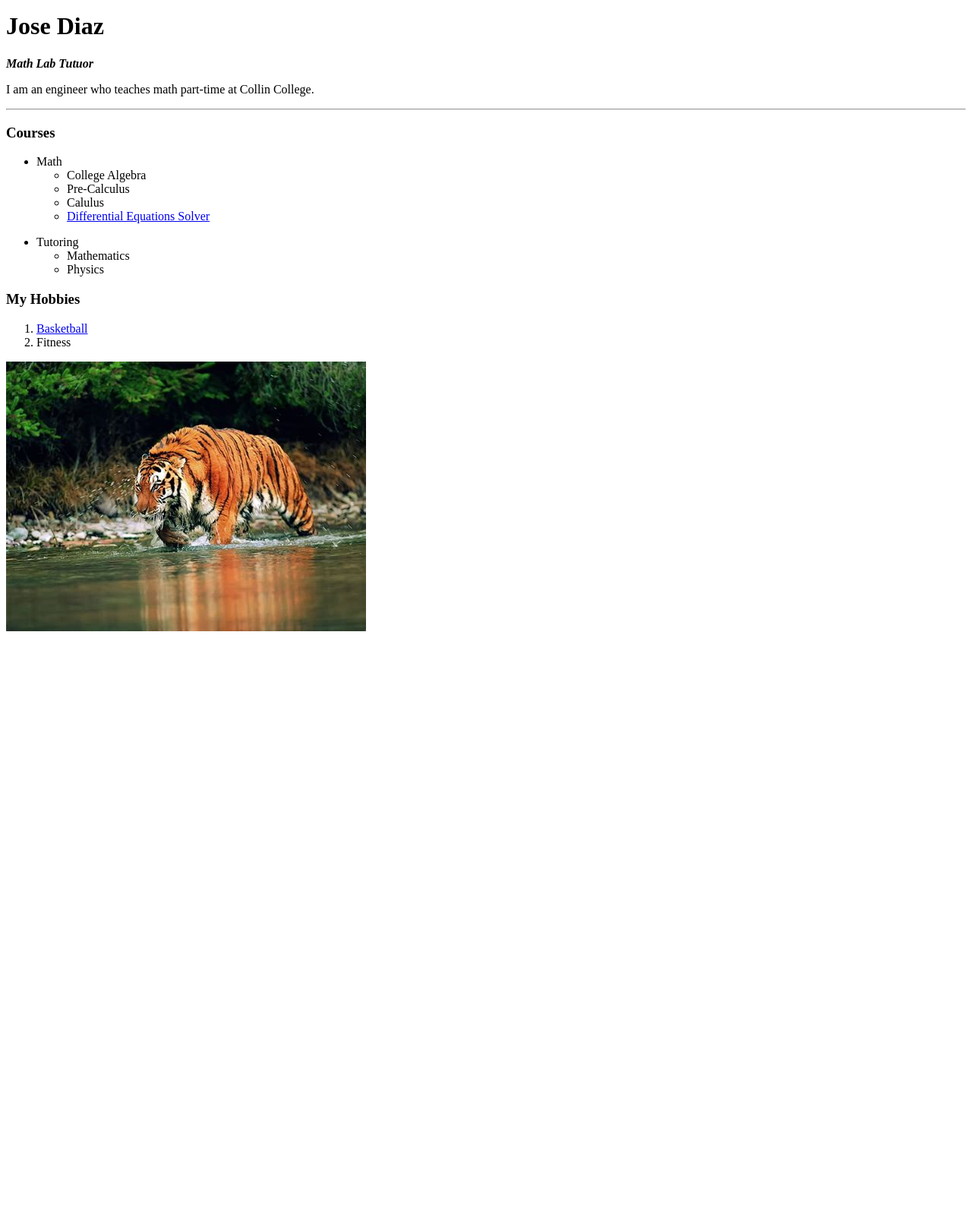
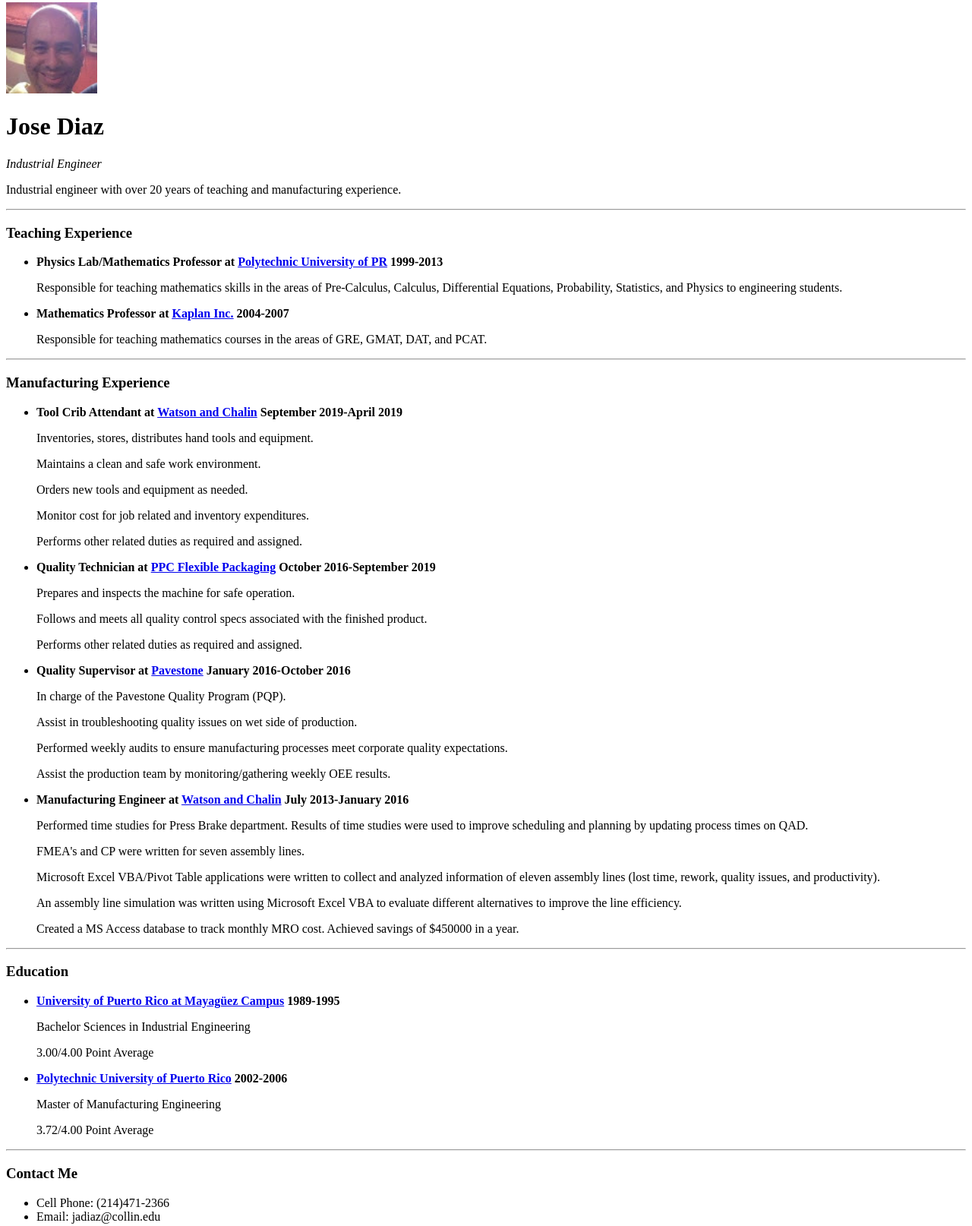
Before and after one commit to jdiazpuprweb/cv, a plain HTML site: page index.html in a window 1280 px wide. Shown: the part 5-1619 px from the top of the page at 76% size. Before the commit the page ends 848 px from the top, so only its background shows below. Drawn offline with Linux system fonts and the light colour scheme.

Commit message:
Add files via upload

```diff
--- a/index.html
+++ b/index.html
@@ -7,40 +7,80 @@
 </head>
 
 <body>
+
+  <img src="Jose.jpg" height="120" width="120" alt="Jose's profile picture">
   <h1>Jose Diaz</h1>
-  <p>
-    <strong><em>Math Lab Tutuor</em></strong>
-  </p>
-  <p>I am an engineer who teaches math part-time at Collin College.</p>
+  <p><em>Industrial Engineer</em></p>
+  <p>Industrial engineer with over 20 years of teaching and manufacturing experience.</p>
   <hr>
-  <h3>Courses</h3>
+
+  <h3>Teaching Experience</h3>
 
   <ul>
-    <li>Math</li>
-    <ul>
-      <li>College Algebra</li>
-      <li>Pre-Calculus</li>
-      <li>Calulus</li>
-      <li><a href="https://www.symbolab.com/solver/ordinary-differential-equation-calculator">Differential Equations Solver</a></li>
-    </ul>
+    <li><strong>Physics Lab/Mathematics Professor at <a href="https://www.pupr.edu/"><u>Polytechnic University of PR</u></a>  1999-2013</strong></li>
+    <p>Responsible for teaching mathematics skills in the areas of Pre-Calculus, Calculus, Differential Equations, Probability, Statistics, and Physics to engineering students.</p>
+    <li><strong>Mathematics Professor at <a href="https://www.kaptest.com/"><u>Kaplan Inc.</u></a>  2004-2007</strong></li>
+    <p>Responsible for teaching mathematics courses in the areas of GRE, GMAT, DAT, and PCAT.</p>
+  </ul>
+  <hr>
+
+  <h3>Manufacturing Experience</h3>
+
+  <ul>
+
+    <li><strong>Tool Crib Attendant at <a href="https://www.wcsuspensions-intl.com/">Watson and Chalin</a> September 2019-April 2019</strong></li>
+
+      <p>Inventories, stores, distributes hand tools and equipment.</p>
+      <p>Maintains a clean and safe work environment.</p>
+      <p>Orders new tools and equipment as needed.</p>
+      <p>Monitor cost for job related and inventory expenditures.</p>
+      <p>Performs other related duties as required and assigned.</p>
+
+    <li><strong>Quality Technician at <a href="https://ppcflex.com/">PPC Flexible Packaging</a>  October 2016-September 2019</strong></li>
+    <p>Prepares and inspects the machine for safe operation.</p>
+    <p>Follows and meets all quality control specs associated with the finished product.</p>
+    <p>Performs other related duties as required and assigned.</p>
+
+    <li><strong>Quality Supervisor at <a href="https://www.pavestone.com/">Pavestone</a>  January 2016-October 2016</strong></li>
+    <p>In charge of the Pavestone Quality Program (PQP).</p>
+    <p>Assist in troubleshooting quality issues on wet side of production.</p>
+    <p>Performed weekly audits to ensure manufacturing processes meet corporate quality expectations.</p>
+    <p>Assist the production team by monitoring/gathering weekly OEE results.</p>
+
+    <li><strong>Manufacturing Engineer at <a href="https://www.wcsuspensions-intl.com/">Watson and Chalin</a> July 2013-January 2016</strong></li>
+
+      <p>Performed time studies for Press Brake department. Results of time studies were used to improve scheduling and planning by updating process times on QAD.</p>
+      <p>FMEA's and CP were written for seven assembly lines.</p>
+      <p>Microsoft Excel VBA/Pivot Table applications were written to collect and analyzed information of eleven assembly lines (lost time, rework, quality issues, and productivity).</p>
+      <p>An assembly line simulation was written using Microsoft Excel VBA to evaluate different alternatives to improve the line efficiency.</p>
+      <p>Created a MS Access database to track monthly MRO cost. Achieved savings of $450000 in a year.</p>
+
   </ul>
 
+  <hr>
+
+  <h3>Education</h3>
+
   <ul>
-    <li>Tutoring</li>
-    <ul>
-      <li>Mathematics</li>
-      <li>Physics</li>
-    </ul>
+    <li><strong><a href="https://www.uprm.edu/engineering/"a> University of Puerto Rico at Mayagüez Campus</a>  1989-1995</strong> </li>
+    <p>Bachelor Sciences in Industrial Engineering</p>
+    <p>3.00/4.00 Point Average</p>
+
+    <li><strong><a href="https://www.pupr.edu/"a> Polytechnic University of Puerto Rico</a>  2002-2006</strong> </li>
+    <p>Master of Manufacturing Engineering</p>
+    <p>3.72/4.00 Point Average</p>
+
+
   </ul>
 
-  <h3>My Hobbies</h3>
+  <hr>
 
-  <ol>
-    <li><a href="Basketball.html">Basketball</a></li>
-    <li>Fitness</li>
-  </ol>
+  <h3>Contact Me</h3>
+  <ul>
+    <li>Cell Phone: (214)471-2366</li>
+    <li>Email: jadiaz@collin.edu</li>
+  </ul>
 
-  <img src="Tiger.jpg" alt="">
 
 
 </body>
```
Also changed, not shown: Jose.jpg (added).
